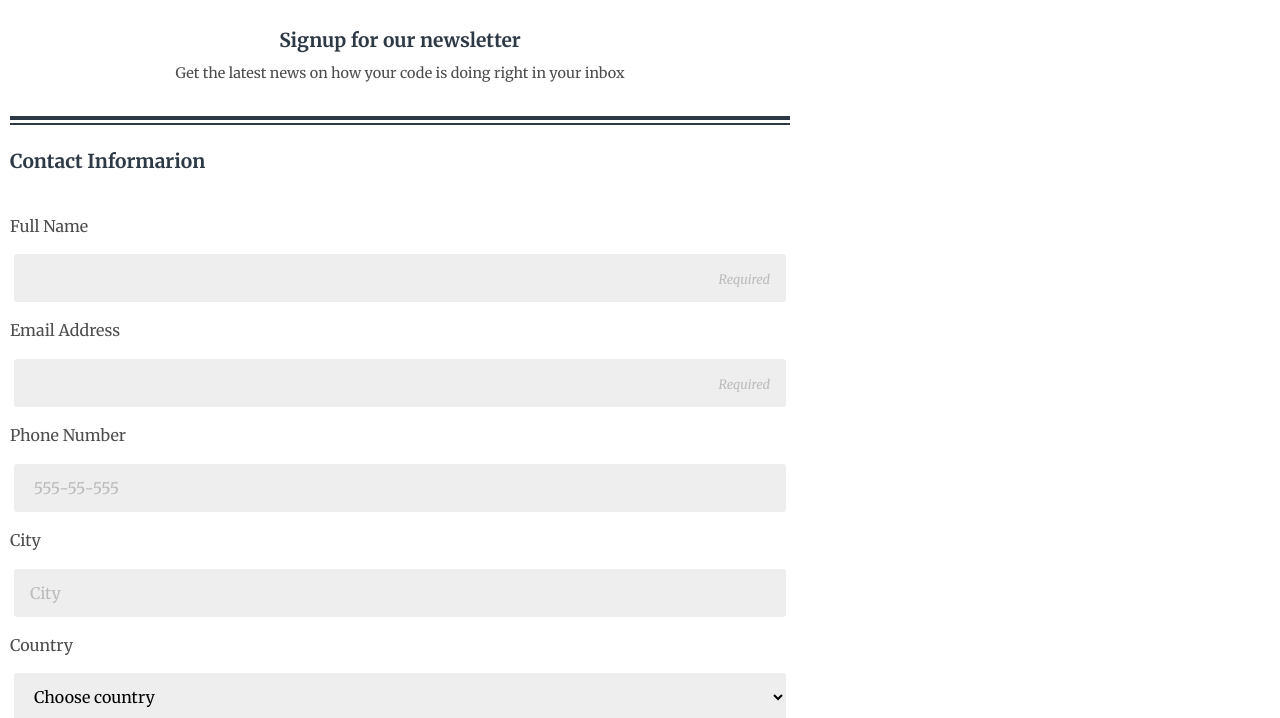
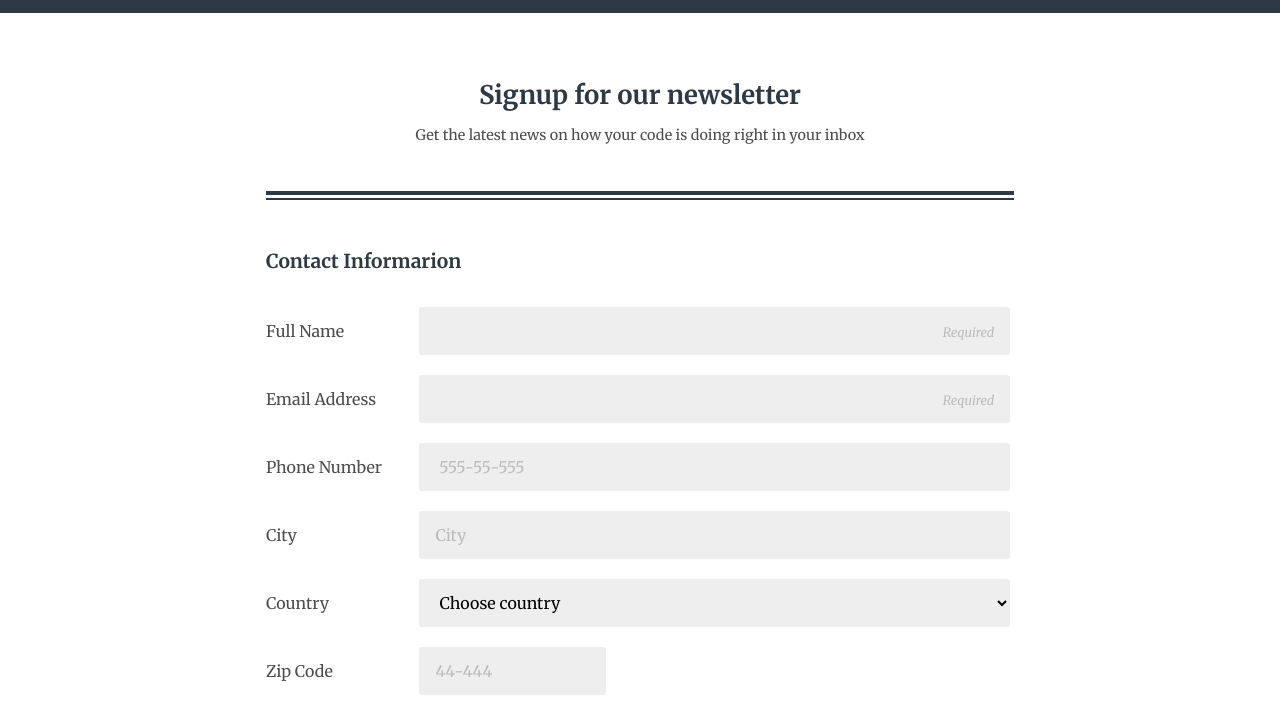
Before and after one commit to MaciejGL/Project-03-online-registration, a plain HTML site: page index.html in a window 1280 px wide. Shown: the part 76-794 px from the top of the page. Drawn offline with Linux system fonts and the light colour scheme.

Commit message:
Update to final version

```diff
--- a/index.html
+++ b/index.html
@@ -23,13 +23,13 @@
             <fieldset>
                 <legend>Contact Informarion</legend>
                 <label for="name">Full Name</label>
-                <input id="name" type="text" name="user_name" required placeholder="Required">
+                <input id="name" type="text" name="user_name" required placeholder="Required"><br>
                 <label for="email">Email Address</label>
-                <input id="email" type="email" name="user_email" required placeholder="Required">
+                <input id="email" type="email" name="user_email" required placeholder="Required"><br>
                 <label for="phone">Phone Number</label>
-                <input id="phone" type="number" name="user_phone" placeholder=" 555-55-555">
+                <input id="phone" type="number" name="user_phone" placeholder=" 555-55-555"><br>
                 <label for="city">City</label>
-                <input id="city" type="text" name="user_city" placeholder="City">
+                <input id="city" type="text" name="user_city" placeholder="City"><br>
                 <label for="country">Country</label>
                 <select id="country" name="countries">
                     <option value="" selected disabled>Choose country</option>
@@ -38,7 +38,7 @@
                     <option value="china">China</option>
                     <option value="japan">Japan</option>
                     <option value="korea">Korea</option>
-                </select>
+                </select><br>
                 <label for="zip">Zip Code</label>
                 <input id="zip" name="zip" type="text" placeholder="44-444">
 
--- a/scss/_components.scss
+++ b/scss/_components.scss
@@ -10,11 +10,18 @@ fieldset {
     margin-left: 0;
     margin-right: 0;
 
+
     legend {
         padding: 25px 0;
         font-weight: bold;
         font-size: 1.2em;
         color: $primary-color;
+
+        @media (min-width: 768px) {
+            & {
+                padding-top: 50px;
+            }
+        }
     }
 
     input:focus {
@@ -25,13 +32,21 @@ fieldset {
 
 fieldset:nth-child(1) {
 
+
     label {
-        @include block($dis: block);
-        padding: 1.2em 0;
+        @include block($dis: inline-block);
+        padding: 0.3em 0 1.2em;
+
+        @media (min-width: 768px) {
+            & {
+                width: 20%;
+                margin: 0 0;
+            }
+        }
     }
 
     input {
-        @include block(99%, block);
+        @include block(99%, inline-block);
         @include inputStyle;
         color: $secondary-color;
 
@@ -50,18 +65,38 @@ fieldset:nth-child(1) {
             width: 50%;
             margin-left: 0;
             margin-bottom: 30px;
+
+            @media (min-width: 768px) {
+                & {
+                    width: 25%;
+                }
+            }
+        }
+
+        @media (min-width: 768px) {
+            & {
+                width: 79%;
+                margin: 10px 0;
+            }
         }
     }
 
     select {
 
-        @include block(99%, block);
+        @include block(99%, inline-block);
         @include inputStyle;
 
         padding: 0 1em;
 
         :not(:nth-child(1)) {
             color: $secondary-color;
+        }
+
+        @media (min-width: 768px) {
+            & {
+                width: 79%;
+                margin: 10px 0;
+            }
         }
     }
 }
--- a/scss/_grid.scss
+++ b/scss/_grid.scss
@@ -7,5 +7,6 @@ body {
 }
 
 .wrapper {
-    max-width: 800px;
+    max-width: 768px;
+    margin: 0 auto;
 }
--- a/scss/_typography.scss
+++ b/scss/_typography.scss
@@ -6,14 +6,34 @@
     color: $white;
     background-color: $primary-color;
 
+    @media (min-width: 768px) {
+        & {
+            padding: 30px 0;
+            font-size: 1.6em;
+        }
+    }
+
     &-form {
         @include title;
         padding-top: 20px;
         color: $primary-color;
 
+        @media (min-width: 768px) {
+            & {
+                padding-top: 50px;
+                font-size: 1.6em;
+            }
+        }
+
         +p {
             padding-bottom: 27px;
             text-align: center;
+
+            @media (min-width: 768px) {
+                & {
+                    padding-bottom: 40px;
+                }
+            }
         }
     }
 }
```
Also changed, not shown: css/style.css, 1 other file.
